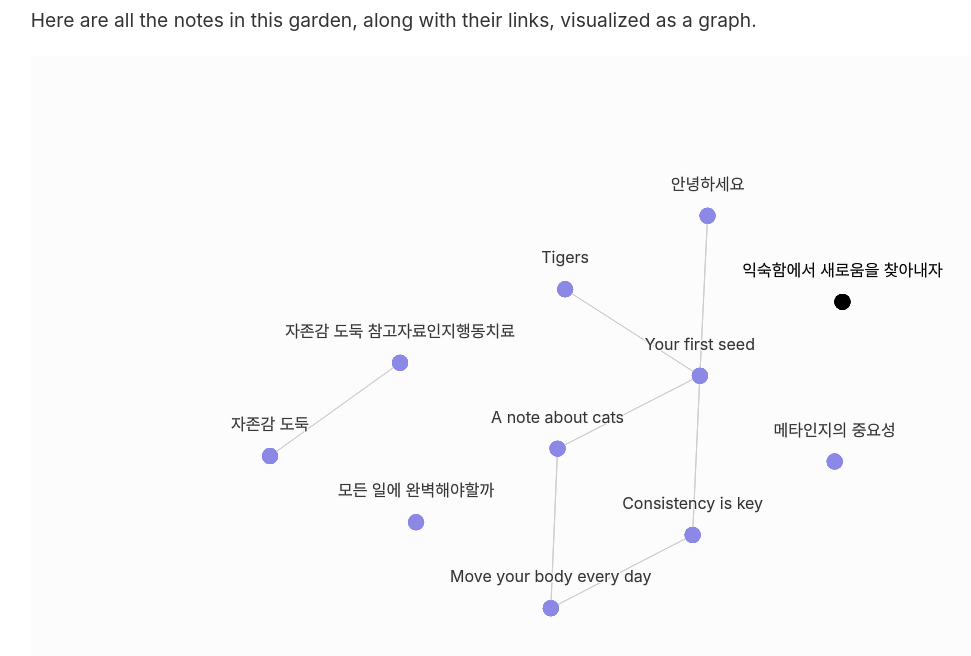
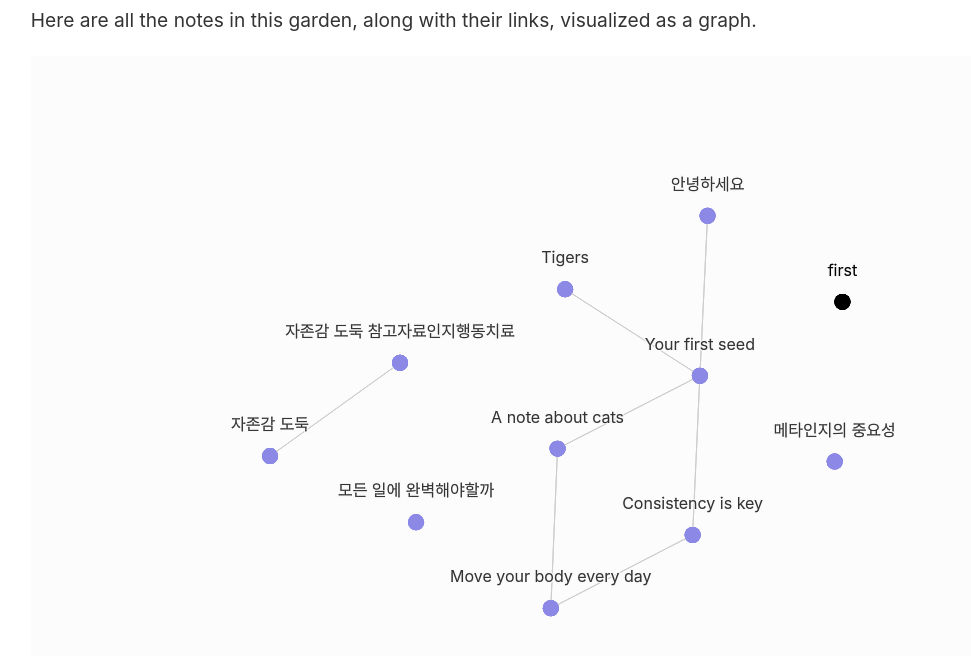
Before and after one commit to pitagy/darkcity, a Jekyll site: the page built from _notes/💕💕완료된 글👌👌/익숙함에서 새로움을 찾아내자.md, in a window 1280 px wide and 900 px high, scrolled down 3075 px. Shown: the top 656 px of the window, without its empty margins (46-1017 px from the left). Built offline with Jekyll 4.4.1, drawn with Linux system fonts in a browser that asks for light colours; part of the change alters nothing that is shown.

Commit message:
Update 익숙함에서 새로움을 찾아내자.md

```diff
--- a/_notes/💕💕완료된 글👌👌/익숙함에서 새로움을 찾아내자.md
+++ b/_notes/💕💕완료된 글👌👌/익숙함에서 새로움을 찾아내자.md
@@ -1,6 +1,5 @@
 ---
-dg-home : true
-dg-publish : true
+title : first
 ---
 
 요즘 책을 읽다보면 자신이 잘 알고 있는 분야의 지식을 활용하여 새로운 것을 찾아 내는 사람들의 이야기를 많이 읽게 됩니다. 무에서 유를 창조해 내는 것은 정말 어려운 일이죠. 하지만 내가 가지고 있던 지식을 활용한다면 훨씬 쉽게 새로운 것을 만들어 낼 수 있을 것입니다.
```
